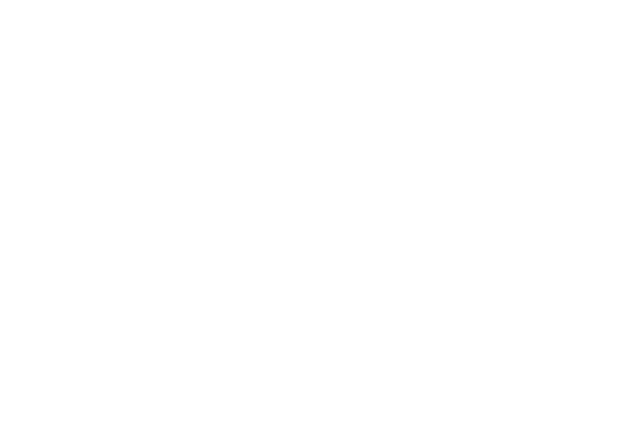
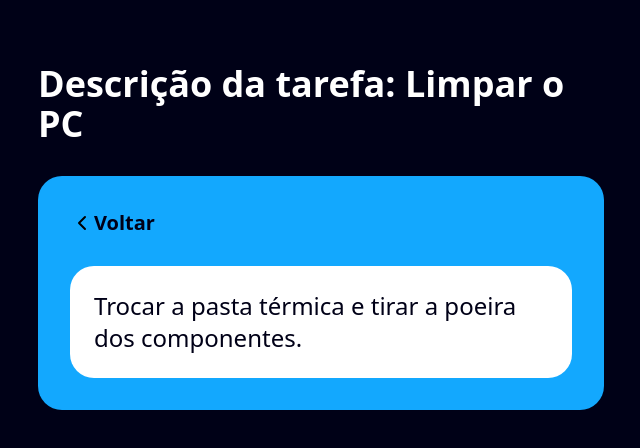
Before and after one commit to jpedroccruz/tasks-frontend, a React (Vite) app: page /tasks/1 in a window 1280 px wide. Before the commit this address had no page. Shown: the top 448 px of the page, without its empty margins (319-959 px from the left). Built offline with nearby package versions, Linux system fonts and the light colour scheme.

Commit message:
feat: add navigate to Task Details Page

```diff
--- a/src/components/Tasks.tsx
+++ b/src/components/Tasks.tsx
@@ -1,4 +1,5 @@
 import { Menu, Trash2 } from "lucide-react";
+import { useNavigate } from "react-router";
 
 type Task = {
   id: number,
@@ -14,6 +15,12 @@
 }
 
 export default function Tasks({ tasks, deleteTaskById, changeTaskStatus }: TasksProps) {
+  const navigate = useNavigate()
+
+  function getTaskDetails(id: number, title: string, description: string) {
+    navigate(`/tasks/${id}?title=${title}&description=${description}`)
+  }
+
   return (
     <div className="w-full flex flex-col gap-4">
       {tasks.map(task => (
@@ -24,8 +31,17 @@
           </span>
 
           <div className="flex items-center gap-4">
-            <a href="" className="text-[20px] text-[#000117] hidden md:block">Detalhes</a>
-            <a href="" className="text-[20px] text-[#000117] md:hidden"><Menu /></a>
+            <button
+              onClick={() => getTaskDetails(task.id, task.title, task.description)}
+              className="text-[20px] text-[#000117] hidden md:block hover:cursor-pointer">
+              Detalhes
+            </button>
+
+            <button
+              onClick={() => getTaskDetails(task.id, task.title, task.description)}
+              className="text-[20px] text-[#000117] md:hidden hover:cursor-pointer">
+              <Menu />
+            </button>
 
             <button onClick={() => deleteTaskById(task.id)} className="bg-[#13A8FE] hover:cursor-pointer hover:bg-[#13a8fec2] transition-all duration-300 p-4 rounded-r-3xl">
               <Trash2 />
--- a/src/main.tsx
+++ b/src/main.tsx
@@ -1,6 +1,7 @@
 import ReactDOM from "react-dom/client"
 import { BrowserRouter, Route, Routes } from "react-router"
 import Home from "./Home"
+import TaskDetails from "./pages/TaskDetails"
 import "./index.css"
 
 const root = document.getElementById("root")
@@ -9,6 +10,7 @@
   <BrowserRouter>
     <Routes>
       <Route path="/" element={<Home />} />
+      <Route path="/tasks/:id" element={<TaskDetails />} />
     </Routes>
   </BrowserRouter>
 )
--- /dev/null
+++ b/src/pages/TaskDetails.tsx
@@ -0,0 +1,20 @@
+import { ChevronLeft } from "lucide-react"
+
+export default function TaskDetails() {
+  return (
+    <div className="h-dvh bg-[#000117] flex flex-col items-center py-8 gap-8">
+      <div className="h-dvh bg-[#000117] flex flex-col items-center py-8 gap-8 w-96 md:w-[566px]">
+        <h1 className="text-white font-semibold text-4xl">Descrição da tarefa: Limpar o PC</h1>
+        <div className="bg-[#13A8FE] w-full rounded-3xl flex flex-col justify-center items-center gap-7 p-8" >
+          <a href="/" className="flex place-self-start items-center">
+            <ChevronLeft />
+            <p className="text-[#000017] font-semibold text-[20px]">Voltar</p>
+          </a>
+          <div className="bg-white p-6 w-full rounded-3xl">
+            <p className="text-2xl text-[#000017]">Trocar a pasta térmica e tirar a poeira dos componentes.</p>
+          </div>
+        </div>
+      </div>
+    </div>
+  )
+}
```
